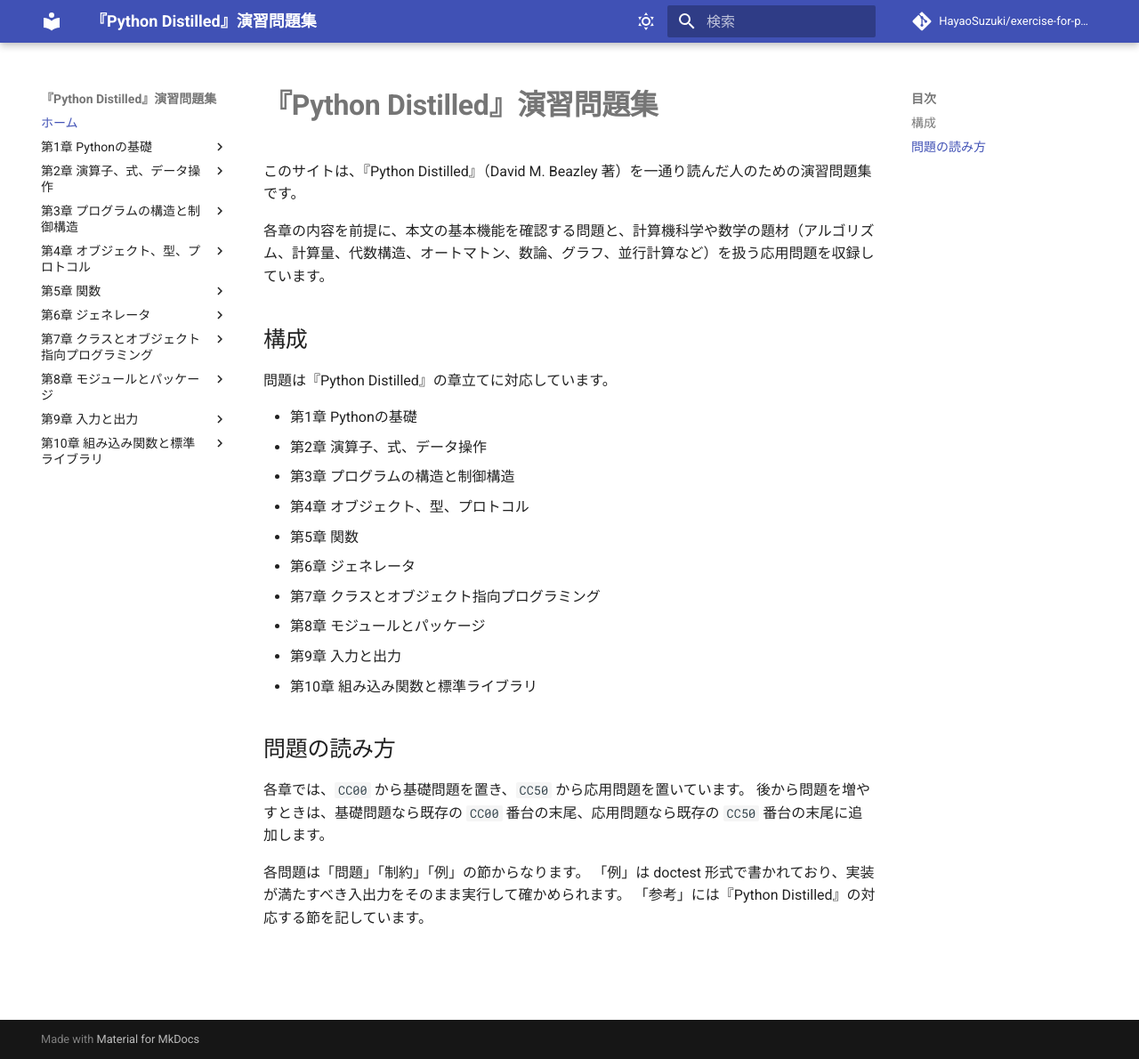
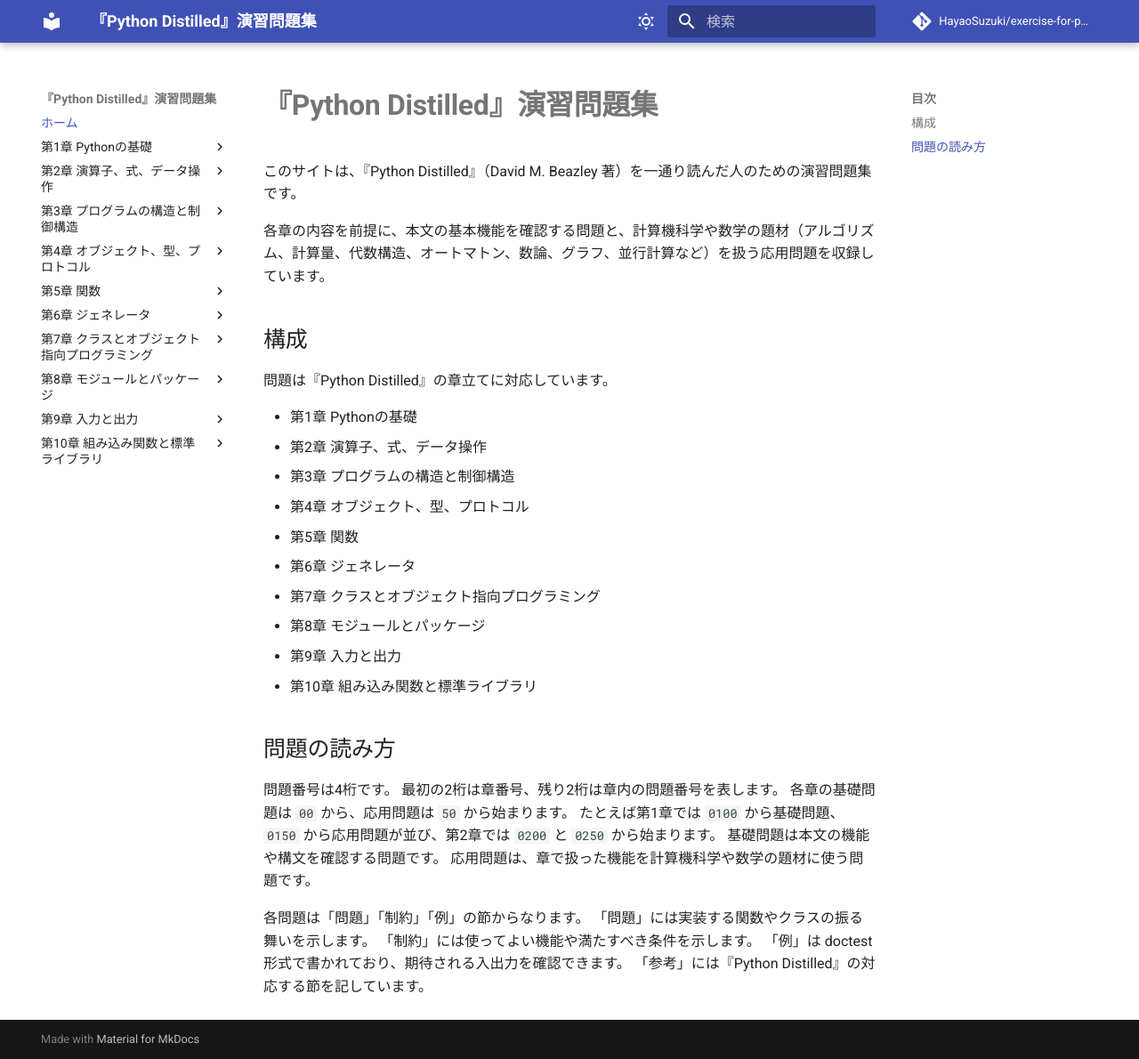
Before and after one commit to HayaoSuzuki/exercise-for-python-distilled, an MkDocs documentation site: the page built from docs/index.md, in a window 1280 px wide and 1190 px high. Shown: the whole window at 89% size. Built offline with MkDocs 1.6.1 and Material for MkDocs 9.7.7, drawn with Linux system fonts in a browser that asks for light colours; comment, search, counter and statistics services are not loaded.

Commit message:
文言微修正

```diff
--- a/docs/index.md
+++ b/docs/index.md
@@ -21,9 +21,15 @@
 
 ## 問題の読み方
 
-各章では、`CC00` から基礎問題を置き、`CC50` から応用問題を置いています。
-後から問題を増やすときは、基礎問題なら既存の `CC00` 番台の末尾、応用問題なら既存の `CC50` 番台の末尾に追加します。
+問題番号は4桁です。
+最初の2桁は章番号、残り2桁は章内の問題番号を表します。
+各章の基礎問題は `00` から、応用問題は `50` から始まります。
+たとえば第1章では `0100` から基礎問題、`0150` から応用問題が並び、第2章では `0200` と `0250` から始まります。
+基礎問題は本文の機能や構文を確認する問題です。
+応用問題は、章で扱った機能を計算機科学や数学の題材に使う問題です。
 
 各問題は「問題」「制約」「例」の節からなります。
-「例」は doctest 形式で書かれており、実装が満たすべき入出力をそのまま実行して確かめられます。
+「問題」には実装する関数やクラスの振る舞いを示します。
+「制約」には使ってよい機能や満たすべき条件を示します。
+「例」は doctest 形式で書かれており、期待される入出力を確認できます。
 「参考」には『Python Distilled』の対応する節を記しています。
```
